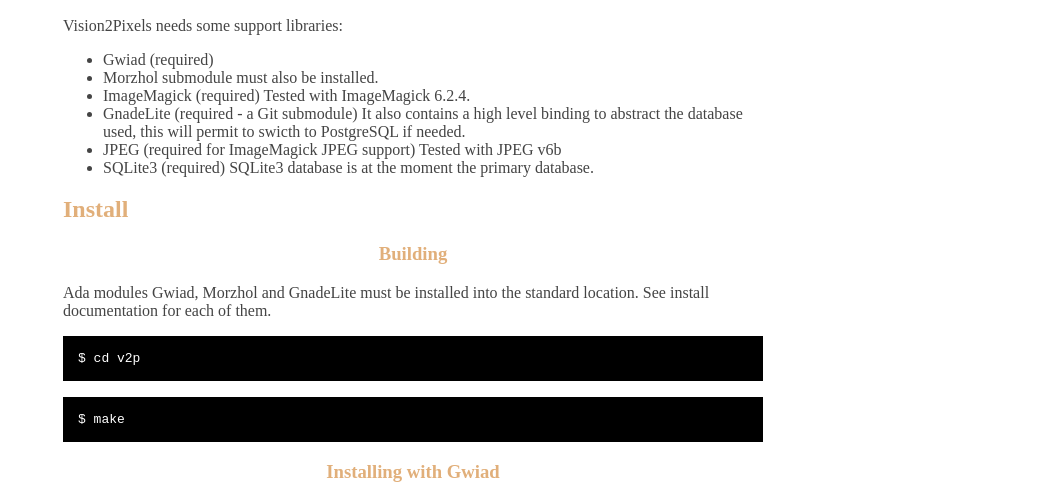
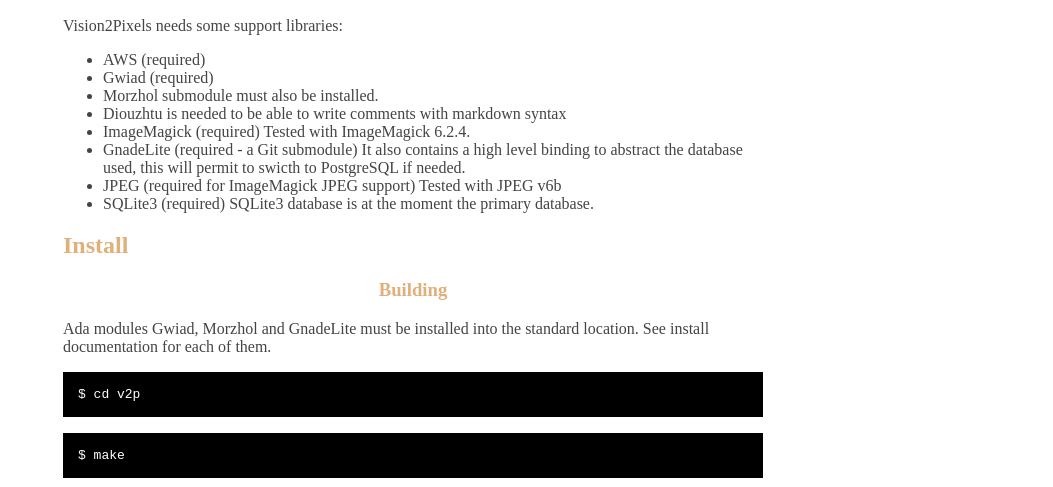
Before and after one commit to enzbang/vision2pixels, a plain HTML site: page index.html in a window 1280 px wide. Shown: the part 313-800 px from the top of the page, without its empty margins (227-1280 px from the left). Drawn offline with Linux system fonts and the light colour scheme.

Commit message:
Add AWS and diouzhtu in the dependencies section

```diff
--- a/index.html
+++ b/index.html
@@ -58,8 +58,10 @@
 <p>Vision2Pixels needs some support libraries:
 
 <ul>
+    <li>AWS (required)</li>
     <li>Gwiad (required)</li>
     <li>Morzhol submodule must also be installed.</li>
+    <li>Diouzhtu is needed to be able to write comments with markdown syntax</li>
     <li>ImageMagick (required) Tested with ImageMagick 6.2.4.</li>
     <li>GnadeLite (required - a Git submodule)
     It also contains a high level binding to abstract the database
```
